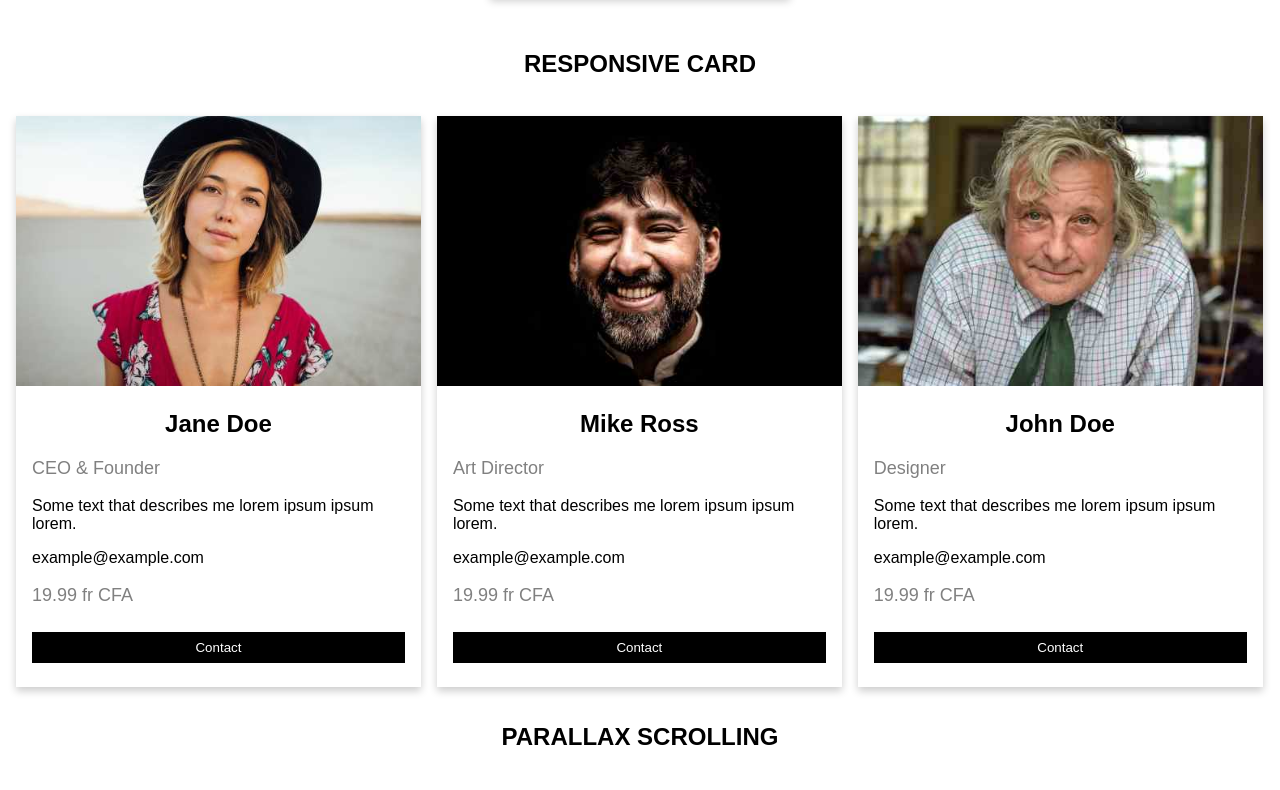
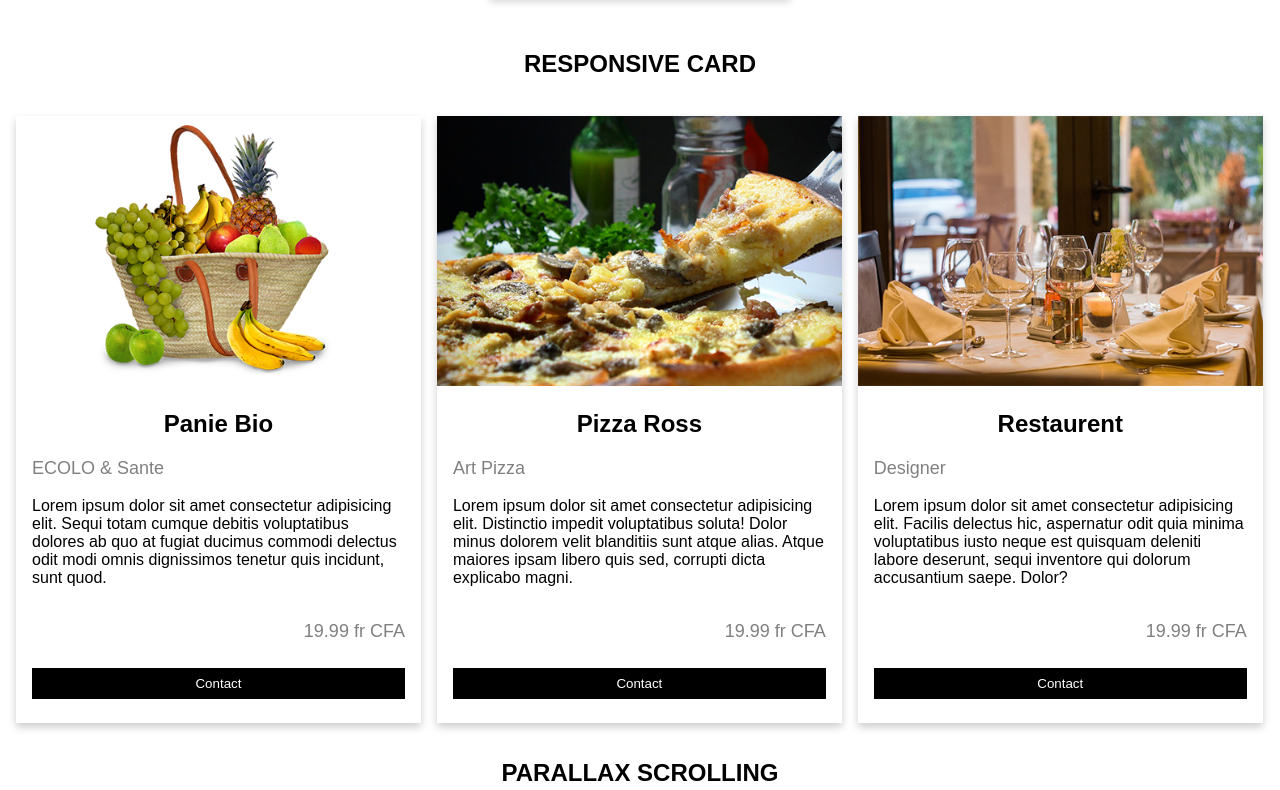
Before and after one commit to meritz/exercice2, a website: page app/index.html in a window 1280 px wide. Shown: the part 1411-2201 px from the top of the page. Drawn offline with Linux system fonts and the light colour scheme.

Commit message:
modification
juste pour modifie les images

```diff
--- a/app/index.html
+++ b/app/index.html
@@ -82,12 +82,11 @@
       <div class="row">
         <div class="column">
           <div class="card">
-            <img src="./images/team1.jpg" alt="Jane" class="column-img">
+            <img src="./images/achat1.png" alt="Jane" class="column-img">
             <div class="container">
-              <h2>Jane Doe</h2>
-              <p class="title">CEO & Founder</p>
-              <p>Some text that describes me lorem ipsum ipsum lorem.</p>
-              <p>example@example.com</p>
+              <h2>Panie Bio</h2>
+              <p class="title">ECOLO & Sante</p>
+              <p>Lorem ipsum dolor sit amet consectetur adipisicing elit. Sequi totam cumque debitis voluptatibus dolores ab quo at fugiat ducimus commodi delectus odit modi omnis dignissimos tenetur quis incidunt, sunt quod.</p>
               <p class="price">19.99 fr CFA</p>
               <p><button class="button">Contact</button></p>
             </div>
@@ -95,12 +94,11 @@
         </div>
         <div class="column">
           <div class="card">
-            <img src="./images/team2.jpg" alt="Mike" class="column-img">
+            <img src="./images/achat2.png" alt="Mike" class="column-img">
             <div class="container">
-              <h2>Mike Ross</h2>
-              <p class="title">Art Director</p>
-              <p>Some text that describes me lorem ipsum ipsum lorem.</p>
-              <p>example@example.com</p>
+              <h2>Pizza Ross</h2>
+              <p class="title">Art Pizza</p>
+              <p>Lorem ipsum dolor sit amet consectetur adipisicing elit. Distinctio impedit voluptatibus soluta! Dolor minus dolorem velit blanditiis sunt atque alias. Atque maiores ipsam libero quis sed, corrupti dicta explicabo magni.</p>
               <p class="price">19.99 fr CFA</p>
               <p><button class="button">Contact</button></p>
             </div>
@@ -108,12 +106,11 @@
         </div>
         <div class="column">
           <div class="card">
-            <img src="./images/team3.jpg" alt="John" class="column-img">
+            <img src="./images/achat3.png" alt="John" class="column-img">
             <div class="container">
-              <h2>John Doe</h2>
+              <h2>Restaurent</h2>
               <p class="title">Designer</p>
-              <p>Some text that describes me lorem ipsum ipsum lorem.</p>
-              <p>example@example.com</p>
+              <p>Lorem ipsum dolor sit amet consectetur adipisicing elit. Facilis delectus hic, aspernatur odit quia minima voluptatibus iusto neque est quisquam deleniti labore deserunt, sequi inventore qui dolorum accusantium saepe. Dolor?</p>
               <p class="price">19.99 fr CFA</p>
               <p><button class="button">Contact</button></p>
             </div>
--- a/app/scss/styles.scss
+++ b/app/scss/styles.scss
@@ -254,6 +254,7 @@ a {
 .price {
   color: grey;
   font-size: 18px;
+  float: right;
 }
 
 .title {
```
Also changed, not shown: app/css/styles.css, app/images/achat1.png (added), app/images/achat2.png (added), app/images/achat3.png (added), app/images/cook-366875_960_720.jpg (added).
